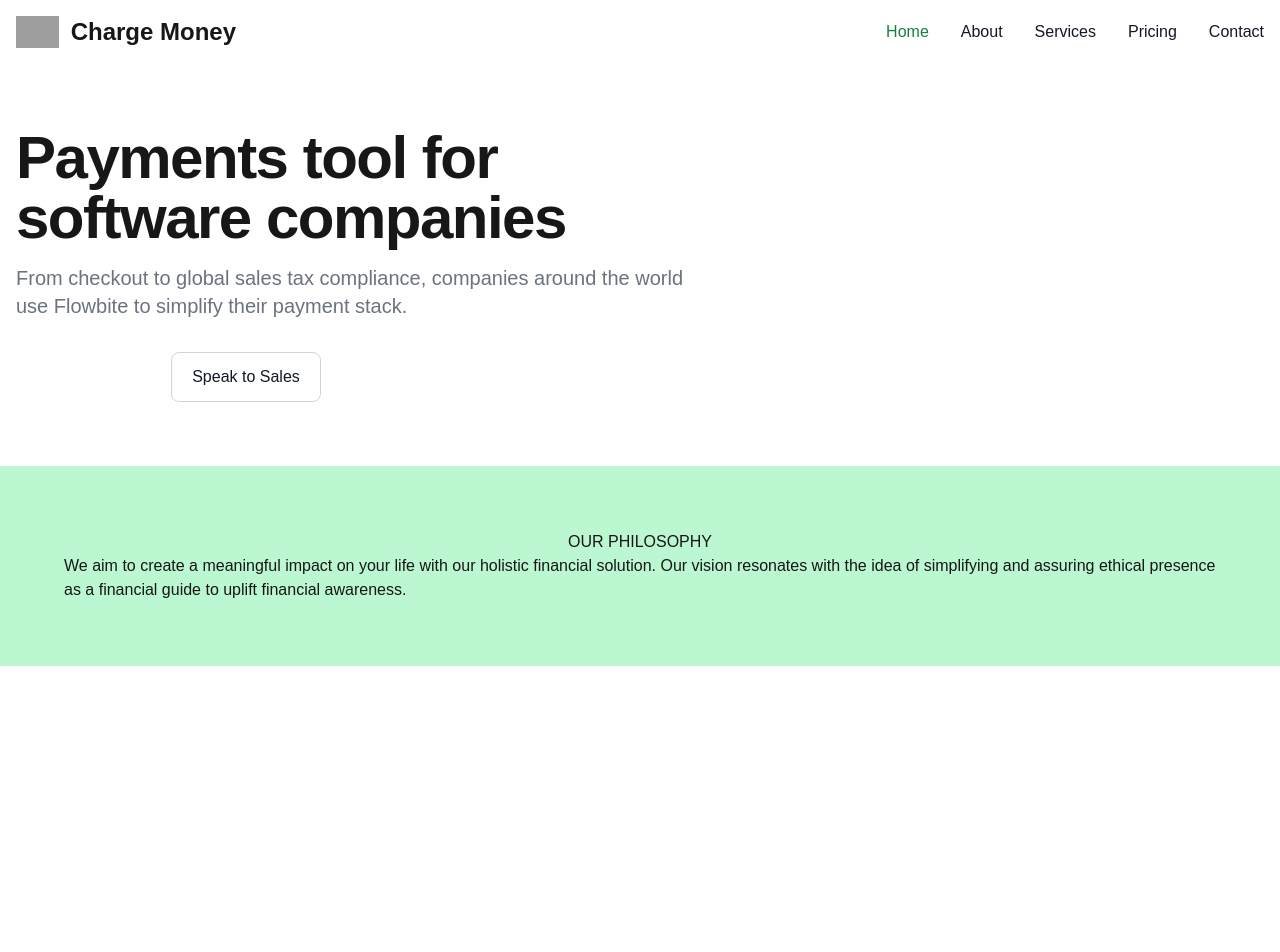
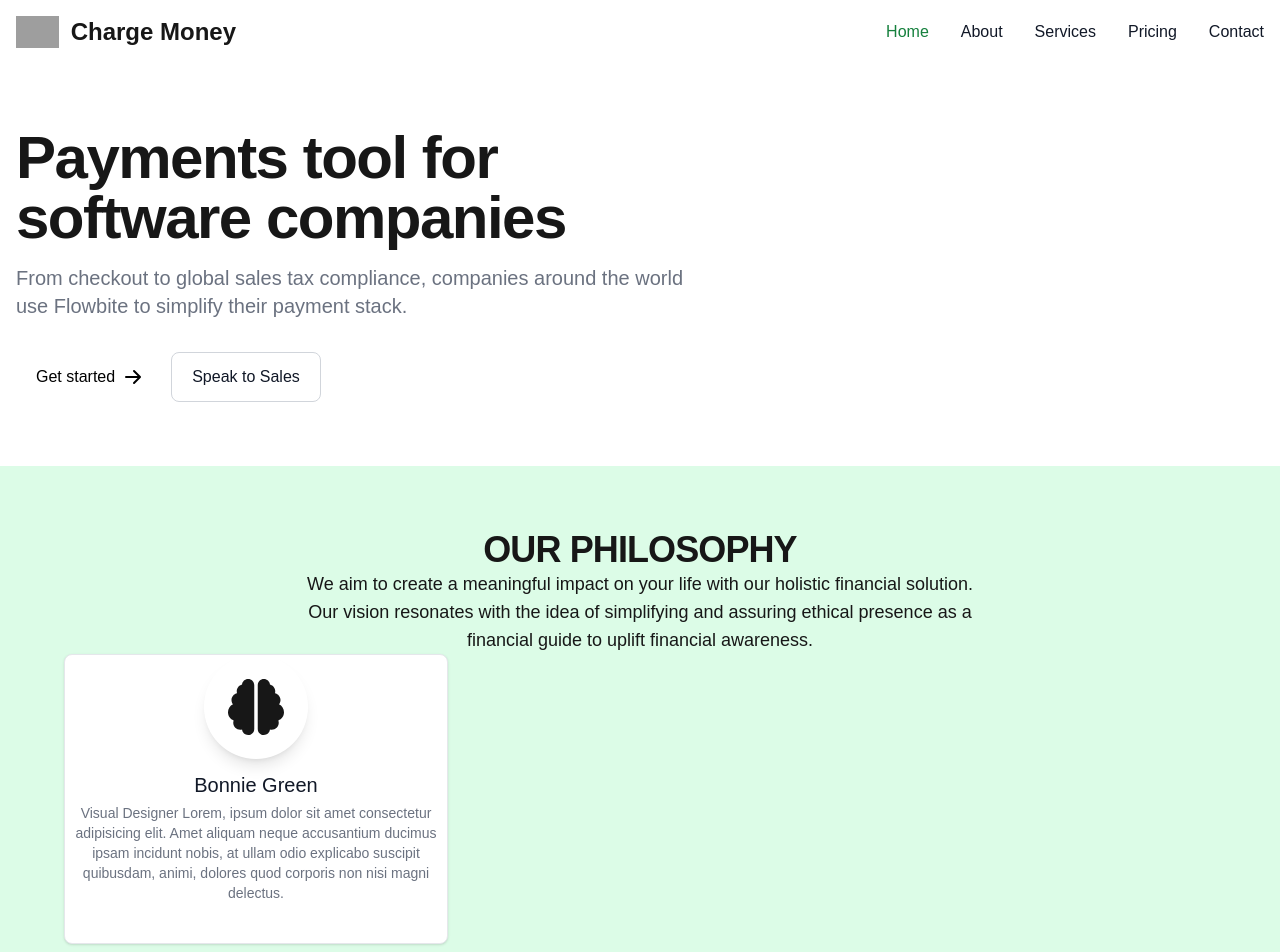
Before and after one commit to khushi2706/finhub-An-finance-app-using-mern-stack-nextjs, a Next.js app: page / in a window 1280 px wide. Shown: the top 952 px of the page. Before the commit the page ends 800 px from the top, so only its background shows below. Built offline with nearby package versions, Linux system fonts and the light colour scheme; grey boxes are pictures that could not be loaded.

Commit message:
new card created for philosophy

```diff
--- a/app/globals.css
+++ b/app/globals.css
@@ -9,8 +9,8 @@
 
 @media (prefers-color-scheme: dark) {
   :root {
-    --background: #0a0a0a;
-    --foreground: #ededed;
+    --background: #ffffff;
+    --foreground: #000000;
   }
 }
 
--- a/app/page.js
+++ b/app/page.js
@@ -1,6 +1,6 @@
 import Header from "@/components/header";
 import HeroSection from "@/components/heroSection";
-import Philosophy from "@/components/philosophy";
+import Philosophy from "@/components/philosophy.jsx";
 import Image from "next/image";
 
 export default function Home() {
--- /dev/null
+++ b/components/coloredCard.jsx
@@ -0,0 +1,28 @@
+import React from 'react'
+import { FontAwesomeIcon } from '@fortawesome/react-fontawesome'
+import { faBrain  } from '@fortawesome/free-solid-svg-icons'
+
+
+
+function ColoredCard() {
+    return (
+        <div className="w-full max-w-sm bg-white border border-gray-200 rounded-lg shadow light:bg-green-800 light:border-green-700">
+            <div className="flex flex-col items-center pb-10">
+
+                {/* <span className='w-24 h-24 mb-3 rounded-full shadow-lg text-center'> */}
+                <FontAwesomeIcon icon="fa-regular fa-comment" />
+                  <FontAwesomeIcon className="w-14 h-14 mb-3 rounded-full shadow-lg p-6" icon={faBrain} />
+                {/* </span> */}
+                <h5 className="mb-1 text-xl font-medium text-gray-900 light:text-black">Bonnie Green</h5>
+                <p className="text-sm text-center text-wrap text-gray-500 dark:text-gray-400">Visual Designer Lorem, ipsum dolor sit amet consectetur adipisicing elit. Amet aliquam neque accusantium ducimus ipsam incidunt nobis, at ullam odio explicabo suscipit quibusdam, animi, dolores quod corporis non nisi magni delectus.</p>
+                {/* <div className="flex mt-4 md:mt-6">
+                    <a href="#" className="inline-flex items-center px-4 py-2 text-sm font-medium text-center text-white bg-blue-700 rounded-lg hover:bg-blue-800 focus:ring-4 focus:outline-none focus:ring-blue-300 dark:bg-blue-600 dark:hover:bg-blue-700 dark:focus:ring-blue-800">Add friend</a>
+                    <a href="#" className="py-2 px-4 ms-2 text-sm font-medium text-gray-900 focus:outline-none bg-white rounded-lg border border-gray-200 hover:bg-gray-100 hover:text-blue-700 focus:z-10 focus:ring-4 focus:ring-gray-100 dark:focus:ring-gray-700 dark:bg-gray-800 dark:text-gray-400 dark:border-gray-600 dark:hover:text-white dark:hover:bg-gray-700">Message</a>
+                </div> */}
+            </div>
+        </div>
+
+    )
+}
+
+export default ColoredCard
--- a/components/heroSection.js
+++ b/components/heroSection.js
@@ -4,20 +4,20 @@ import Image from 'next/image'
 function HeroSection() {
     return (
         <>
-            <section class="bg-white dark:bg-gray-900">
-                <div class="grid max-w-screen-xl px-4 py-8 mx-auto lg:gap-8 xl:gap-0 lg:py-16 lg:grid-cols-12">
-                    <div class="mr-auto place-self-center lg:col-span-7">
-                        <h1 class="max-w-2xl mb-4 text-4xl font-extrabold tracking-tight leading-none md:text-5xl xl:text-6xl dark:text-white">Payments tool for software companies</h1>
-                        <p class="max-w-2xl mb-6 font-light text-gray-500 lg:mb-8 md:text-lg lg:text-xl dark:text-gray-400">From checkout to global sales tax compliance, companies around the world use Flowbite to simplify their payment stack.</p>
-                        <a href="#" class="inline-flex items-center justify-center px-5 py-3 mr-3 text-base font-medium text-center text-white rounded-lg bg-primary-700 hover:bg-primary-800 focus:ring-4 focus:ring-primary-300 dark:focus:ring-primary-900">
+            <section className="bg-white light:bg-gray-100">
+                <div className="grid max-w-screen-xl px-4 py-8 mx-auto lg:gap-8 xl:gap-0 lg:py-16 lg:grid-cols-12">
+                    <div className="mr-auto place-self-center lg:col-span-7">
+                        <h1 className="max-w-2xl mb-4 text-4xl font-extrabold tracking-tight leading-none md:text-5xl xl:text-6xl dark:text-black">Payments tool for software companies</h1>
+                        <p className="max-w-2xl mb-6 font-light text-gray-500 lg:mb-8 md:text-lg lg:text-xl dark:text-gray-400">From checkout to global sales tax compliance, companies around the world use Flowbite to simplify their payment stack.</p>
+                        <a href="#" className="inline-flex items-center justify-center px-5 py-3 mr-3 text-base font-medium text-center text-black rounded-lg bg-primary-700 hover:bg-primary-800 focus:ring-4 focus:ring-primary-300 dark:focus:ring-primary-900">
                             Get started
-                            <svg class="w-5 h-5 ml-2 -mr-1" fill="currentColor" viewBox="0 0 20 20" xmlns="http://www.w3.org/2000/svg"><path fill-rule="evenodd" d="M10.293 3.293a1 1 0 011.414 0l6 6a1 1 0 010 1.414l-6 6a1 1 0 01-1.414-1.414L14.586 11H3a1 1 0 110-2h11.586l-4.293-4.293a1 1 0 010-1.414z" clip-rule="evenodd"></path></svg>
+                            <svg className="w-5 h-5 ml-2 -mr-1" fill="currentColor" viewBox="0 0 20 20" xmlns="http://www.w3.org/2000/svg"><path fill-rule="evenodd" d="M10.293 3.293a1 1 0 011.414 0l6 6a1 1 0 010 1.414l-6 6a1 1 0 01-1.414-1.414L14.586 11H3a1 1 0 110-2h11.586l-4.293-4.293a1 1 0 010-1.414z" clipRule="evenodd"></path></svg>
                         </a>
-                        <a href="#" class="inline-flex items-center justify-center px-5 py-3 text-base font-medium text-center text-gray-900 border border-gray-300 rounded-lg hover:bg-gray-100 focus:ring-4 focus:ring-gray-100 dark:text-white dark:border-gray-700 dark:hover:bg-gray-700 dark:focus:ring-gray-800">
+                        <a href="#" className="inline-flex items-center justify-center px-5 py-3 text-base font-medium text-center text-gray-900 border border-gray-300 rounded-lg hover:bg-gray-100 focus:ring-4 focus:ring-gray-100 dark:text-black dark:border-gray-700 dark:hover:bg-gray-700 dark:focus:ring-gray-800">
                             Speak to Sales
                         </a>
                     </div>
-                    <div class="hidden lg:mt-0 lg:col-span-5 lg:flex">
+                    <div className="hidden lg:mt-0 lg:col-span-5 lg:flex">
                         {/* <Image src="https://flowbite.s3.amazonaws.com/blocks/marketing-ui/hero/phone-mockup.png" alt="mockup" width={500}
                             height={500} /> */}
                     </div>
--- a/components/philosophy.js
+++ /dev/null
@@ -1,19 +0,0 @@
-import React from 'react'
-
-function Philosophy() {
-    return (
-        <>
-            <div className='bg-green-200 p-16'>
-                <h1 className='text-center uppercase'>our philosophy</h1>
-                <p>
-                    We aim to create a meaningful impact on your life with our holistic financial solution.
-                    Our vision resonates with the idea of simplifying and assuring ethical presence as a
-                    financial guide to uplift financial awareness.
-                </p>
-
-            </div>
-        </>
-    )
-}
-
-export default Philosophy
--- /dev/null
+++ b/components/philosophy.jsx
@@ -0,0 +1,24 @@
+import React from 'react'
+import ColoredCard from './coloredCard'
+
+function Philosophy() {
+    return (
+        <>
+            <div className='bg-green-100 p-16'>
+                <h1 className='text-center uppercase text-3xl font-extrabold tracking-tight leading-none md:text-5xl xl:text-4xl dark:text-black'>our philosophy</h1>
+                <p className='text-center md:text-lg'>
+                    We aim to create a meaningful impact on your life with our holistic financial solution.
+                    <br /> Our vision resonates with the idea of simplifying and assuring ethical presence as a
+                    <br /> financial guide to uplift financial awareness.
+                </p>
+
+              <div className="flex">
+                <ColoredCard/>
+              </div>
+
+            </div>
+        </>
+    )
+}
+
+export default Philosophy
```
Also changed, not shown: components/header.js (+15 -15 lines), package.json (+8 -5 lines), 1 other file (tests, documents, lock files or other folders).
